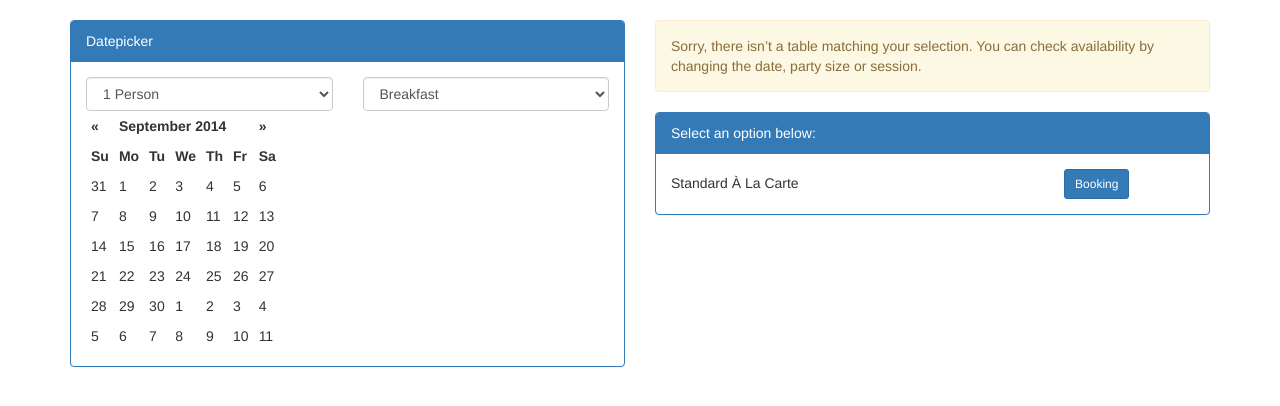
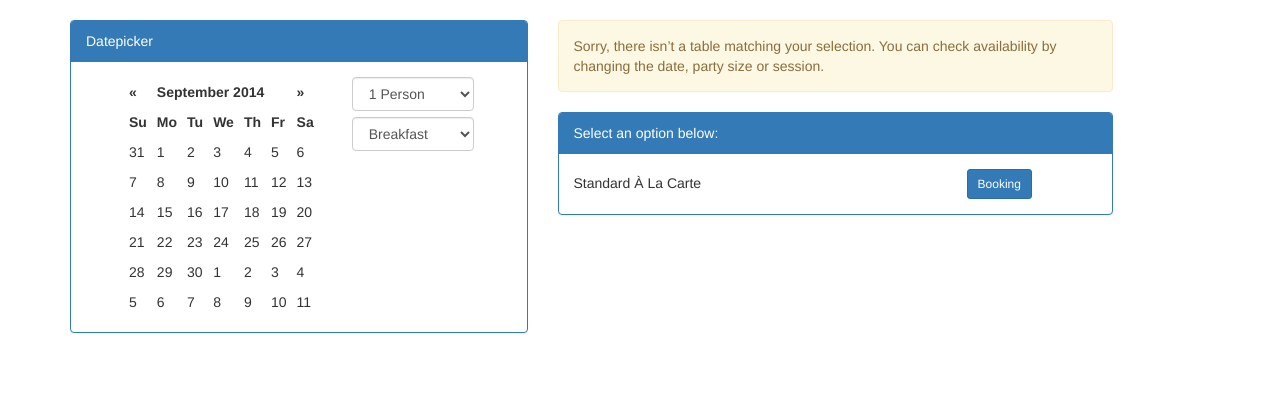
Before and after one commit to roziqbahtiar/booking, a CodeIgniter app: page / in a window 1280 px wide. Shown: the top 406 px of the page. Run offline with CodeIgniter, Linux system fonts and the light colour scheme; some libraries are stand-ins or nearby versions.

Commit message:
change layout

```diff
--- a/application/views/booking/index.php
+++ b/application/views/booking/index.php
@@ -1,21 +1,12 @@
 	<!DOCTYPE html>
 
 	<html lang="en">
-
 	<head>
-
 		<meta charset="utf-8">
-
 		<title>Booking</title>
-
 		<meta name="viewport" content="width=device-width, initial-scale=1.0">
-
 		<meta name="description" content="">
-
 		<meta name="author" content="">
-
-
-
 		<!--link rel="stylesheet/less" href="less/bootstrap.less" type="text/css" /-->
 
 		<!--link rel="stylesheet/less" href="less/responsive.less" type="text/css" /-->
@@ -24,20 +15,10 @@
 
 		<!--append ‘#!watch’ to the browser URL, then refresh the page. -->
 
-
-
 		<link href="<?=base_url();?>asset/css/bootstrap.min.css" rel="stylesheet">
-
 		<link href="<?=base_url();?>asset/css/style.css" rel="stylesheet">
-
-
-
 		<link href="//netdna.bootstrapcdn.com/bootstrap/3.1.1/css/bootstrap.min.css" rel="stylesheet">
-
 		<link href="http://cdnjs.cloudflare.com/ajax/libs/bootstrap-datepicker/1.3.0/css/datepicker.min.css" rel="stylesheet">
-
-
-
 		<!-- HTML5 shim, for IE6-8 support of HTML5 elements -->
 
   <!--[if lt IE 9]>
@@ -45,148 +26,75 @@
     <script src="<?=base_url();?>asset/js/html5shiv.js"></script>
 
     <![endif]-->
-
-
-
     <!-- Fav and touch icons -->
 
     <link rel="apple-touch-icon-precomposed" sizes="144x144" href="img/apple-touch-icon-144-precomposed.png">
-
     <link rel="apple-touch-icon-precomposed" sizes="114x114" href="img/apple-touch-icon-114-precomposed.png">
-
     <link rel="apple-touch-icon-precomposed" sizes="72x72" href="img/apple-touch-icon-72-precomposed.png">
-
     <link rel="apple-touch-icon-precomposed" href="img/apple-touch-icon-57-precomposed.png">
-
     <link rel="shortcut icon" href="img/favicon.png">
 
-
-
     <script type="text/javascript" src="<?=base_url();?>asset/js/jquery.min.js"></script>
-
     <script type="text/javascript" src="<?=base_url();?>asset/js/bootstrap.min.js"></script>
-
     <script type="text/javascript" src="<?=base_url();?>asset/js/scripts.js"></script>
 
-
-
 </head>
-
-
-
 <body>
-
 	<div class="container">
-
 		<br>
-
 		<div class="row clearfix">
-
-			<div class="col-md-6 column">
-
+			<div class="col-md-5 column">
 				<div class="panel panel-primary">
-
 					<div class="panel-heading">Datepicker</div>
-
 					<div class="panel-body">
 
 						<div class="row">
-
-							<div class="col-md-6 column">
-
-								<select class="form-control block">
-
-									<option>1 Person</option>
-
-									<option>2 Person</option>
-
-									<option>3 Person</option>
-
-									<option>4 Person</option>
-
-									<option>5 Person</option>
-
-								</select>
-
-
-
+							<div class="col-md-6 column col-md-offset-1">
+								<div class="date"></div>
 							</div>
 
-							<div class="col-md-6 column">
-
+							<div class="col-md-4 column">
 								<select class="form-control block">
-
+									<option>1 Person</option>
+									<option>2 Person</option>
+									<option>3 Person</option>
+									<option>4 Person</option>
+									<option>5 Person</option>
+								</select>
+							</div>
+							<br>
+							<br>
+							<div class="col-md-4 column">
+								<select class="form-control block">
 									<option>Breakfast</option>
-
-									<option>Lunch</option>\
-
+									<option>Lunch</option>
 									<option>Dinner</option>
-
 								</select>
-
 							</div>
-
-						</div>
-							<div class="date"></div>
-
-					</div>
-
-				</div>
-
-			</div>
-
-			<div class="col-md-6 column">
-
-				<div class="alert alert-warning" role="alert">Sorry, there isn’t a table matching your selection.
-
-					You can check availability by changing the date, party size or session.</div>
-
-					<div class="panel panel-primary">
-
-
-
-
-
-						<div class="panel-heading">Select an option below:</div>
-
-						<div class="panel-body">
-
-							Standard À La Carte <button type="button" class="btn btn-sm btn-primary col-md-offset-6">Booking</button>
-
 						</div>
 
 					</div>
-
 				</div>
-
 			</div>
-
+			<div class="col-md-6 column">
+				<div class="alert alert-warning" role="alert">Sorry, there isn’t a table matching your selection.
+					You can check availability by changing the date, party size or session.</div>
+					<div class="panel panel-primary">
+						<div class="panel-heading">Select an option below:</div>
+						<div class="panel-body">
+							Standard À La Carte <button type="button" class="btn btn-sm btn-primary col-md-offset-6">Booking</button>
+						</div>
+					</div>
+				</div>
+			</div>
 		</div>
-
-
-
-
-
 		<script src="http://code.jquery.com/jquery-1.11.0.min.js"></script>
-
 		<script src="//netdna.bootstrapcdn.com/bootstrap/3.1.1/js/bootstrap.min.js"></script>
-
 		<script src="http://cdnjs.cloudflare.com/ajax/libs/bootstrap-datepicker/1.3.0/js/bootstrap-datepicker.js"></script>
-
 		<script>
-
 			$('.date').datepicker({
-
     			todayHighlight: true
-
 			});
-
 		</script>
-
-
-
-
-
 	</body>
-
-	</html>
+</html>
```
